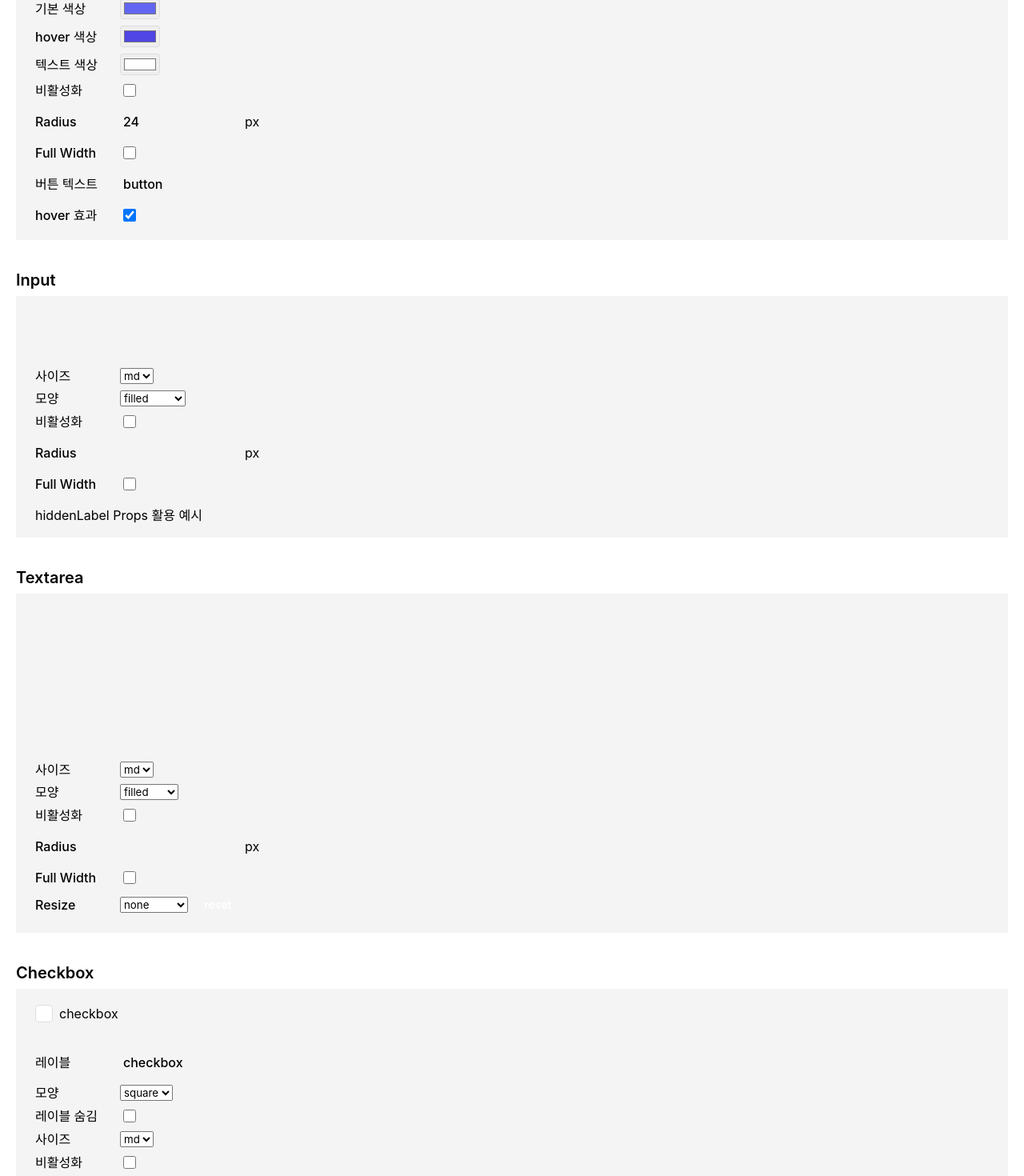
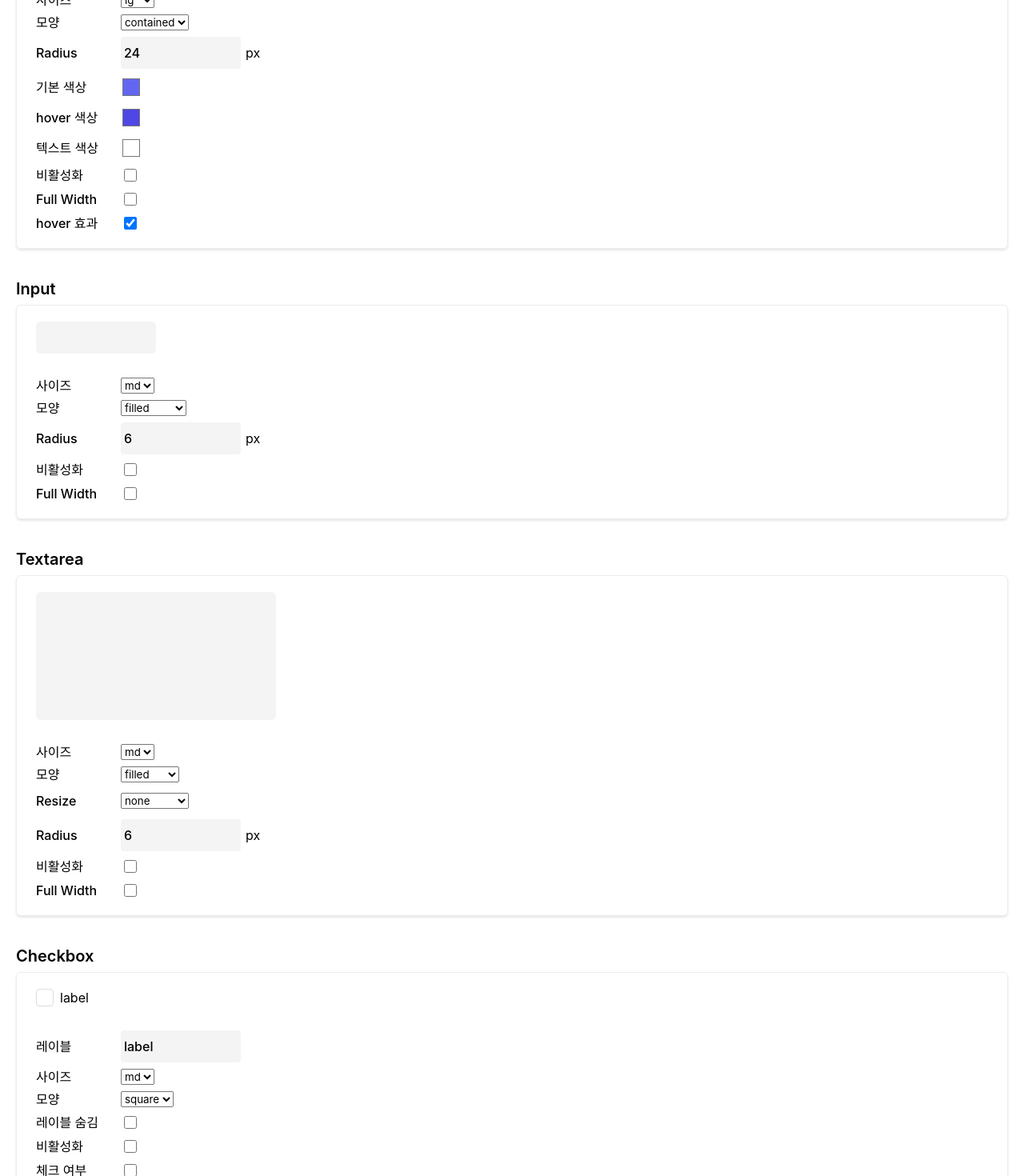
Before and after one commit to seona-cha/seona-ui, a React (Vite) app: page / in a window 1280 px wide. Shown: the part 260-1730 px from the top of the page at 80% size. Built offline with nearby package versions, Linux system fonts and the light colour scheme; a web font is replaced by a local one.

Commit message:
Docs:  가이드 페이지 수정

```diff
--- a/src/App.tsx
+++ b/src/App.tsx
@@ -33,6 +33,7 @@ function App() {
     variant: 'filled',
     fullWidth: false,
     type: 'text',
+    radius: '6px',
     onChange: () => {},
   } as InputProps)
 
@@ -45,13 +46,14 @@ function App() {
     size: 'md',
     fullWidth: false,
     variant: 'filled',
+    radius: '6px',
     onChange: () => {},
   } as InputProps)
 
   const [CheckboxProps, setCheckboxProps] = useState({
-    label: 'checkbox',
+    label: 'label',
     size: 'md',
-    bgColor: '#6366F1',
+    color: '#6366F1',
     hiddenLabel: false,
     value: '',
     disabled: false,
@@ -84,6 +86,16 @@ function App() {
             </Button>
             <div className="sui-guide__control-group">
               <div>
+                <label>버튼 텍스트</label>
+                <Input
+                  name="children"
+                  id="children"
+                  type="text"
+                  onChange={(e) => setButtonProps({ ...buttonProps, children: e.target.value })}
+                  value={buttonProps.children as string}
+                />
+              </div>
+              <div>
                 <label>사이즈</label>
                 <select value={buttonProps.size} onChange={(e) => setButtonProps({ ...buttonProps, size: e.target.value as 'sm' | 'md' | 'lg' })}>
                   <option value="sm">sm</option>
@@ -92,12 +104,24 @@ function App() {
                 </select>
               </div>
               <div>
-                <label>버튼 모양</label>
+                <label>모양</label>
                 <select value={buttonProps.variant} onChange={(e) => setButtonProps({ ...buttonProps, variant: e.target.value as 'contained' | 'outlined' | 'text' })}>
                   <option value="contained">contained</option>
                   <option value="outlined">outlined</option>
                   <option value="text">text</option>
                 </select>
+              </div>
+              <div>
+                <label>Radius</label>
+                <Input
+                  name="radius"
+                  id="radius"
+                  type="number"
+                  size="md"
+                  onChange={(e) => setButtonProps({ ...buttonProps, radius: e.target.value + 'px' as `${number}px` })}
+                  value={buttonProps.radius?.replace('px', '') || ''}
+                />
+                <span>px</span>
               </div>
               <div>
                 <label>기본 색상</label>
@@ -116,30 +140,8 @@ function App() {
                 <input type="checkbox" onChange={(e) => setButtonProps({ ...buttonProps, disabled: e.target.checked })} />
               </div>
               <div>
-                <label>Radius</label>
-                <Input
-                  name="radius"
-                  id="radius"
-                  type="number"
-                  size="md"
-                  onChange={(e) => setButtonProps({ ...buttonProps, radius: e.target.value + 'px' as `${number}px` })}
-                  value={buttonProps.radius?.replace('px', '') || ''}
-                />
-                <span>px</span>
-              </div>
-              <div>
                 <label>Full Width</label>
                 <input type="checkbox" onChange={(e) => setButtonProps({ ...buttonProps, fullWidth: e.target.checked })} />
-              </div>
-              <div>
-                <label>버튼 텍스트</label>
-                <Input
-                  name="children"
-                  id="children"
-                  type="text"
-                  onChange={(e) => setButtonProps({ ...buttonProps, children: e.target.value })}
-                  value={buttonProps.children as string}
-                />
               </div>
               <div>
                 <label>hover 효과</label>
@@ -155,28 +157,6 @@ function App() {
               onChange={(e) => setInputProps({ ...InputProps, value: e.target.value })}
             />
             <div className="sui-guide__control-group">
-              {/* <div>
-                <label>타입</label>
-                <select value={InputProps.type} onChange={(e) => setInputProps({ ...InputProps, type: e.target.value as 'text' | 'number' | 'password' | 'email' | 'tel' | 'url' | 'search' | 'date' | 'time' | 'datetime-local' | 'month' | 'week' | 'color' | 'file' | 'hidden' | 'image' | 'range' | 'textarea' })}>
-                  <option value="text">text</option>
-                  <option value="number">number</option>
-                  <option value="password">password</option>
-                  <option value="email">email</option>
-                  <option value="tel">tel</option>
-                  <option value="url">url</option>
-                  <option value="search">search</option>
-                  <option value="date">date</option>
-                  <option value="time">time</option>
-                  <option value="datetime-local">datetime-local</option>
-                  <option value="month">month</option>
-                  <option value="week">week</option>
-                  <option value="color">color</option>
-                  <option value="file">file</option>
-                  <option value="hidden">hidden</option>
-                  <option value="image">image</option>
-                  <option value="range">range</option>
-                </select>
-              </div> */}
               <div>
                 <label>사이즈</label>
                 <select value={InputProps.size} onChange={(e) => setInputProps({ ...InputProps, size: e.target.value as 'sm' | 'md' | 'lg' })}>
@@ -194,10 +174,6 @@ function App() {
                 </select>
               </div>
               <div>
-                <label>비활성화</label>
-                <input type="checkbox" onChange={(e) => setInputProps({ ...InputProps, disabled: e.target.checked })} />
-              </div>
-              <div>
                 <label>Radius</label>
                 <Input
                   name="radius"
@@ -210,12 +186,13 @@ function App() {
                 <span>px</span>
               </div>
               <div>
+                <label>비활성화</label>
+                <input type="checkbox" onChange={(e) => setInputProps({ ...InputProps, disabled: e.target.checked })} />
+              </div>
+              <div>
                 <label>Full Width</label>
                 <input type="checkbox" onChange={(e) => setInputProps({ ...InputProps, fullWidth: e.target.checked })} />
               </div>
-            </div>
-            <div>
-              <p>hiddenLabel Props 활용 예시</p>
             </div>
           </div>
 
@@ -243,26 +220,6 @@ function App() {
                 </select>
               </div>
               <div>
-                <label>비활성화</label>
-                <input type="checkbox" onChange={(e) => setTextareaProps({ ...TextareaProps, disabled: e.target.checked })} />
-              </div>
-              <div>
-                <label>Radius</label>
-                <Input
-                  name="radius"
-                  id="radius"
-                  type="number"
-                  size="md"
-                  onChange={(e) => setTextareaProps({ ...TextareaProps, radius: e.target.value + 'px' as `${number}px` })}
-                  value={TextareaProps.radius?.replace('px', '') || ''}
-                />
-                <span>px</span>
-              </div>
-              <div>
-                <label>Full Width</label>
-                <input type="checkbox" onChange={(e) => setTextareaProps({ ...TextareaProps, fullWidth: e.target.checked })} />
-              </div>
-              <div>
                 <label>Resize</label>
                 <select value={TextareaProps.resize} onChange={(e) => setTextareaProps({ ...TextareaProps, resize: e.target.value as 'none' | 'both' | 'horizontal' | 'vertical' })}>
                   <option value="none">none</option>
@@ -281,6 +238,26 @@ function App() {
                 >
                   reset
                 </Button>
+              </div>
+              <div>
+                <label>Radius</label>
+                <Input
+                  name="radius"
+                  id="radius"
+                  type="number"
+                  size="md"
+                  onChange={(e) => setTextareaProps({ ...TextareaProps, radius: e.target.value + 'px' as `${number}px` })}
+                  value={TextareaProps.radius?.replace('px', '') || ''}
+                />
+                <span>px</span>
+              </div>
+              <div>
+                <label>비활성화</label>
+                <input type="checkbox" onChange={(e) => setTextareaProps({ ...TextareaProps, disabled: e.target.checked })} />
+              </div>
+              <div>
+                <label>Full Width</label>
+                <input type="checkbox" onChange={(e) => setTextareaProps({ ...TextareaProps, fullWidth: e.target.checked })} />
               </div>
             </div>
           </div>
@@ -303,6 +280,14 @@ function App() {
                 />
               </div>
               <div>
+                <label>사이즈</label>
+                <select value={CheckboxProps.size} onChange={(e) => setCheckboxProps({ ...CheckboxProps, size: e.target.value as 'sm' | 'md' | 'lg' })}>
+                  <option value="sm">sm</option>
+                  <option value="md">md</option>
+                  <option value="lg">lg</option>
+                </select>
+              </div>
+              <div>
                 <label>모양</label>
                 <select value={CheckboxProps.variant} onChange={(e) => setCheckboxProps({ ...CheckboxProps, variant: e.target.value as 'square' | 'circle' })}>
                   <option value="square">square</option>
@@ -313,14 +298,6 @@ function App() {
               <div>
                 <label>레이블 숨김</label>
                 <input type="checkbox" onChange={(e) => setCheckboxProps({ ...CheckboxProps, hiddenLabel: e.target.checked })} />
-              </div>
-              <div>
-                <label>사이즈</label>
-                <select value={CheckboxProps.size} onChange={(e) => setCheckboxProps({ ...CheckboxProps, size: e.target.value as 'sm' | 'md' | 'lg' })}>
-                  <option value="sm">sm</option>
-                  <option value="md">md</option>
-                  <option value="lg">lg</option>
-                </select>
               </div>
               <div>
                 <label>비활성화</label>
--- a/src/assets/scss/layout/_guide.scss
+++ b/src/assets/scss/layout/_guide.scss
@@ -14,8 +14,10 @@
         display: flex;
         flex-direction: column;
         gap: 20px;
-        background: #f4f4f4;
+        border: 1px solid #ececec;
+        box-shadow: 0 2px 3px 0 rgba(0, 0, 0, 0.1);
         padding: 20px 24px;
+        border-radius: 6px;
         margin-top: 10px;
 
         &-group {
@@ -47,6 +49,14 @@
                     &[type="number"] {
                         padding: 4px;
                     }
+
+                    &[type="color"] {
+                        width: 26px;
+                        height: 30px;
+                        padding: 0;
+                        border: none;
+                        background: none;
+                    }
                 }
 
                 @media (max-width: 768px) {
```
